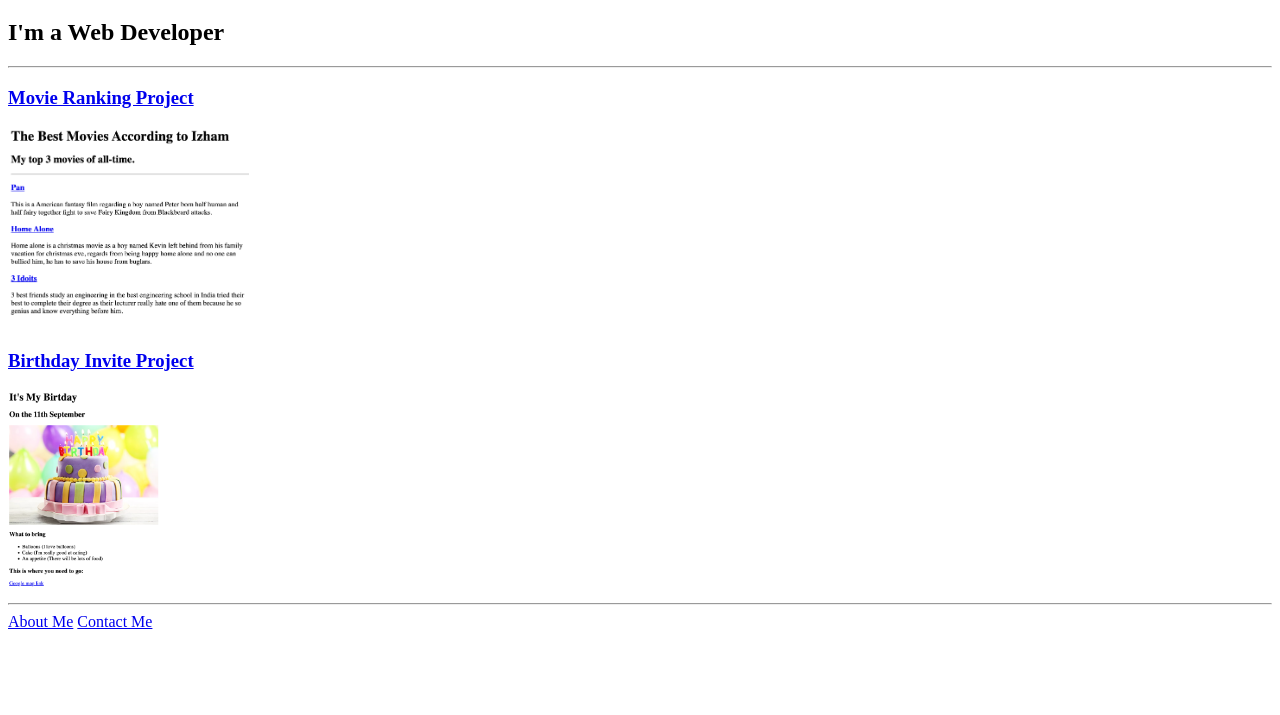
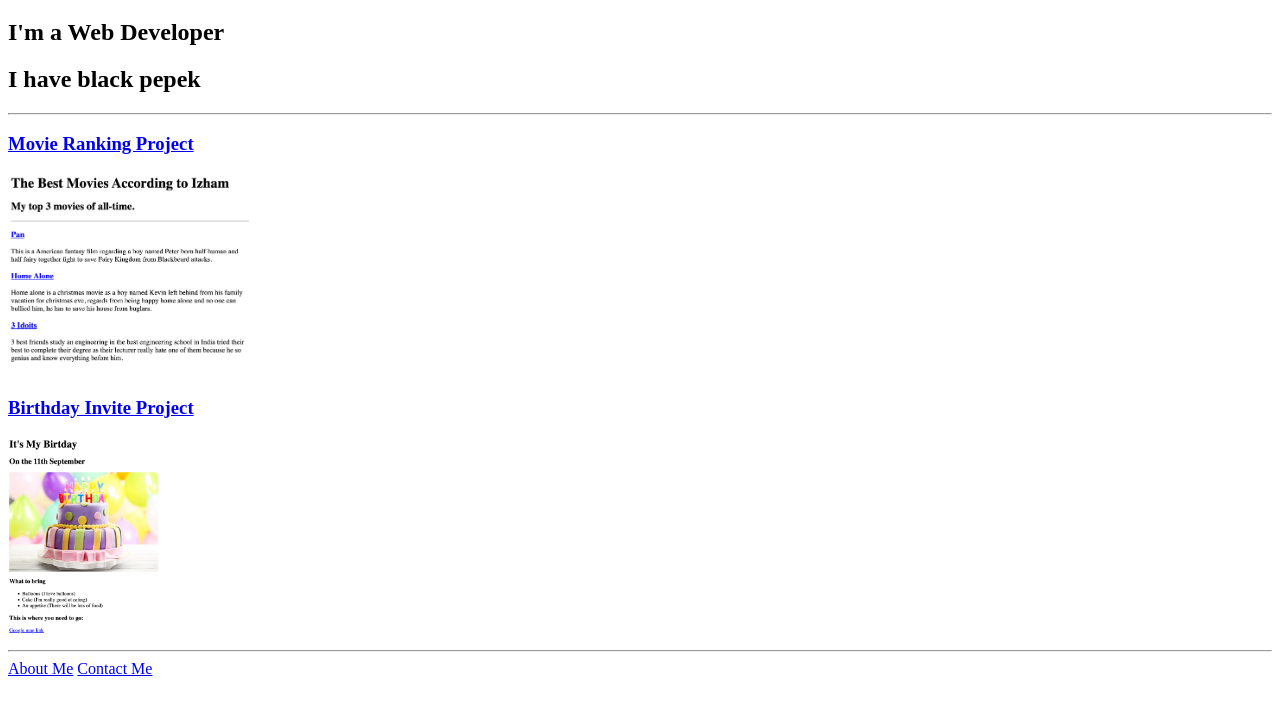
Before and after one commit to izhamhazim/html-portfolio, a plain HTML site: page index.html in a window 1280 px wide. Shown: the part 61-776 px from the top of the page. Drawn offline with Linux system fonts and the light colour scheme.

Commit message:
Update index.html

```diff
--- a/index.html
+++ b/index.html
@@ -7,6 +7,7 @@
 <body>
     <h1>Welcome to Izham's Portfolio</h1>
     <h2>I'm a Web Developer</h2>
+    <h2>I have black pepek</h2>
     <hr/>
     <h3><a href="./public/movie-ranking.html">Movie Ranking Project</a></h3>
     <img src="./assets/images/movie-ranking.png" height="200" alt="Screenshot of movie ranking project"/>
```
